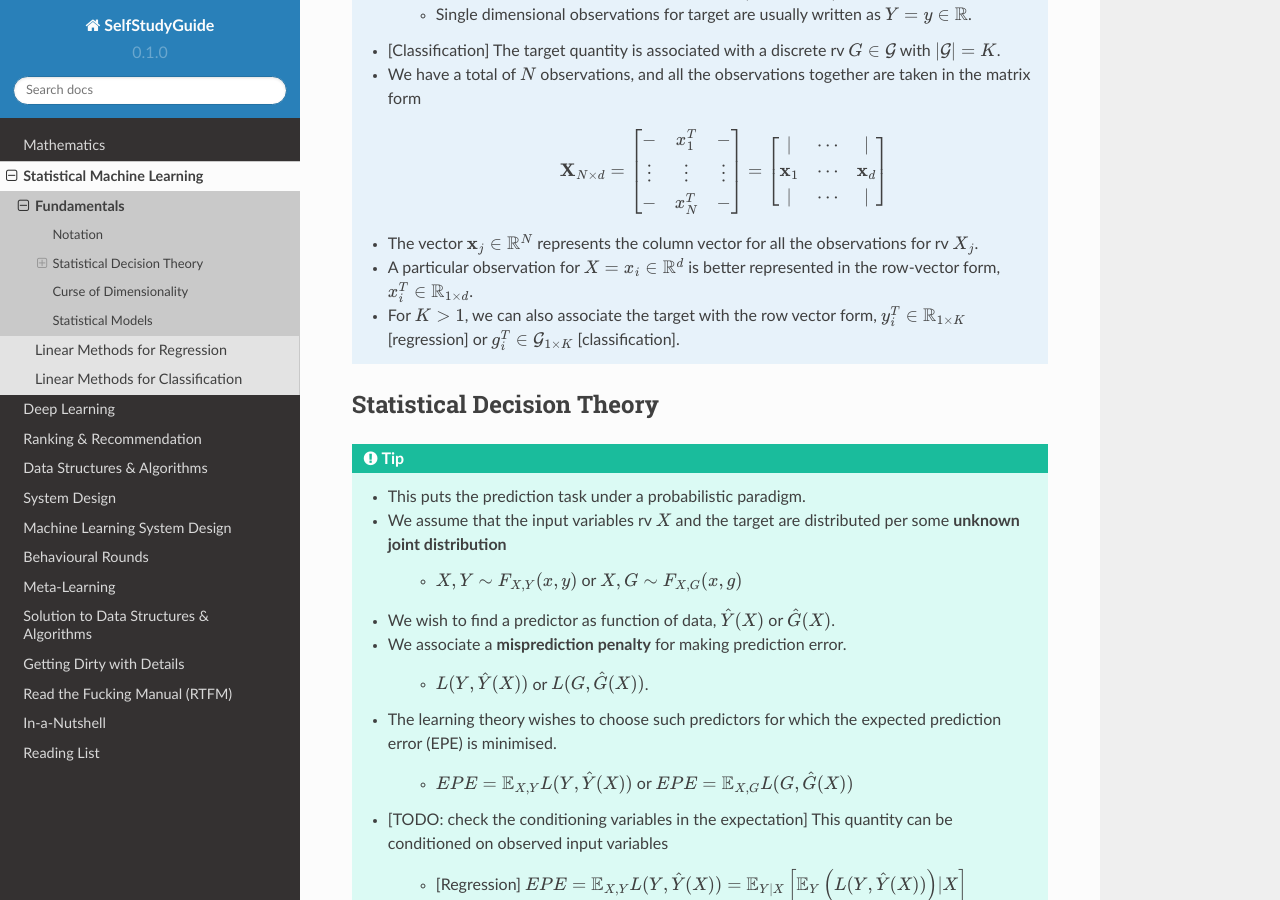
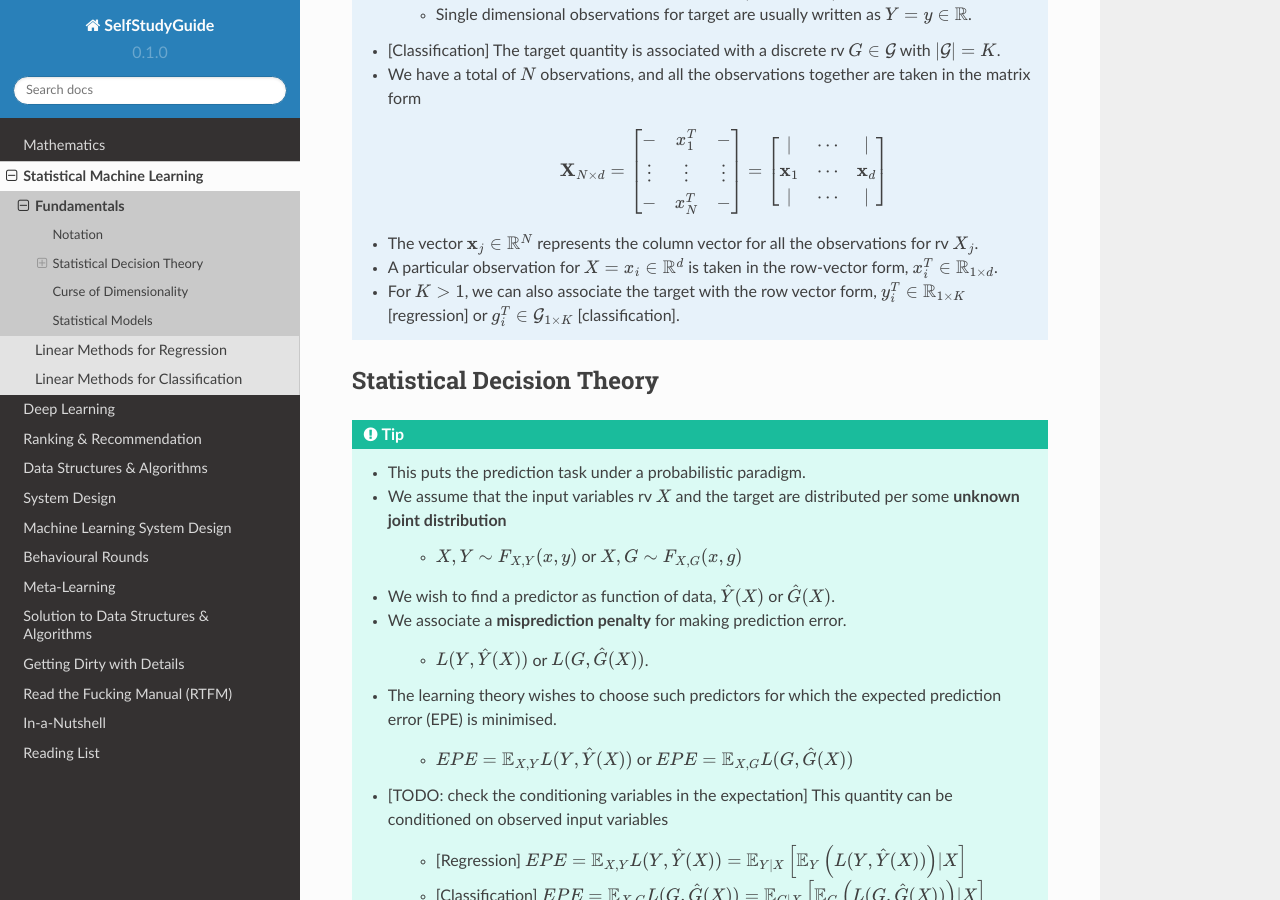
Before and after one commit to uselesstechjunks/leetcode, a Sphinx documentation site: the page built from docs/source/ml/basics.rst, in a window 1280 px wide and 900 px high, scrolled down 559 px. Built offline with Sphinx 7.4.7 and the Read the Docs theme 2.0.0, drawn with Linux system fonts in a browser that asks for light colours.

Commit message:
Update basics.rst

```diff
--- a/docs/source/ml/basics.rst
+++ b/docs/source/ml/basics.rst
@@ -23,7 +23,7 @@ Notation
 
 		.. math:: \mathbf{X}_{N\times d}=\begin{bmatrix}-& x_1^T & - \\ \vdots & \vdots & \vdots \\ -& x_N^T & -\end{bmatrix}=\begin{bmatrix}|&\cdots&|\\ \mathbf{x}_1 & \cdots & \mathbf{x}_d \\ |&\cdots&|\end{bmatrix}
 	* The vector :math:`\mathbf{x}_j\in\mathbb{R}^N` represents the column vector for all the observations for rv :math:`X_j`.
-	* A particular observation for :math:`X=x_i\in\mathbb{R}^d` is better represented in the row-vector form, :math:`x_i^T\in\mathbb{R}_{1\times d}`.
+	* A particular observation for :math:`X=x_i\in\mathbb{R}^d` is taken in the row-vector form, :math:`x_i^T\in\mathbb{R}_{1\times d}`.
 	* For :math:`K> 1`, we can also associate the target with the row vector form, :math:`y_i^T\in\mathbb{R}_{1\times K}` [regression] or :math:`g_i^T\in\mathcal{G}_{1\times K}` [classification].
 
 **********************************************************************************
```
